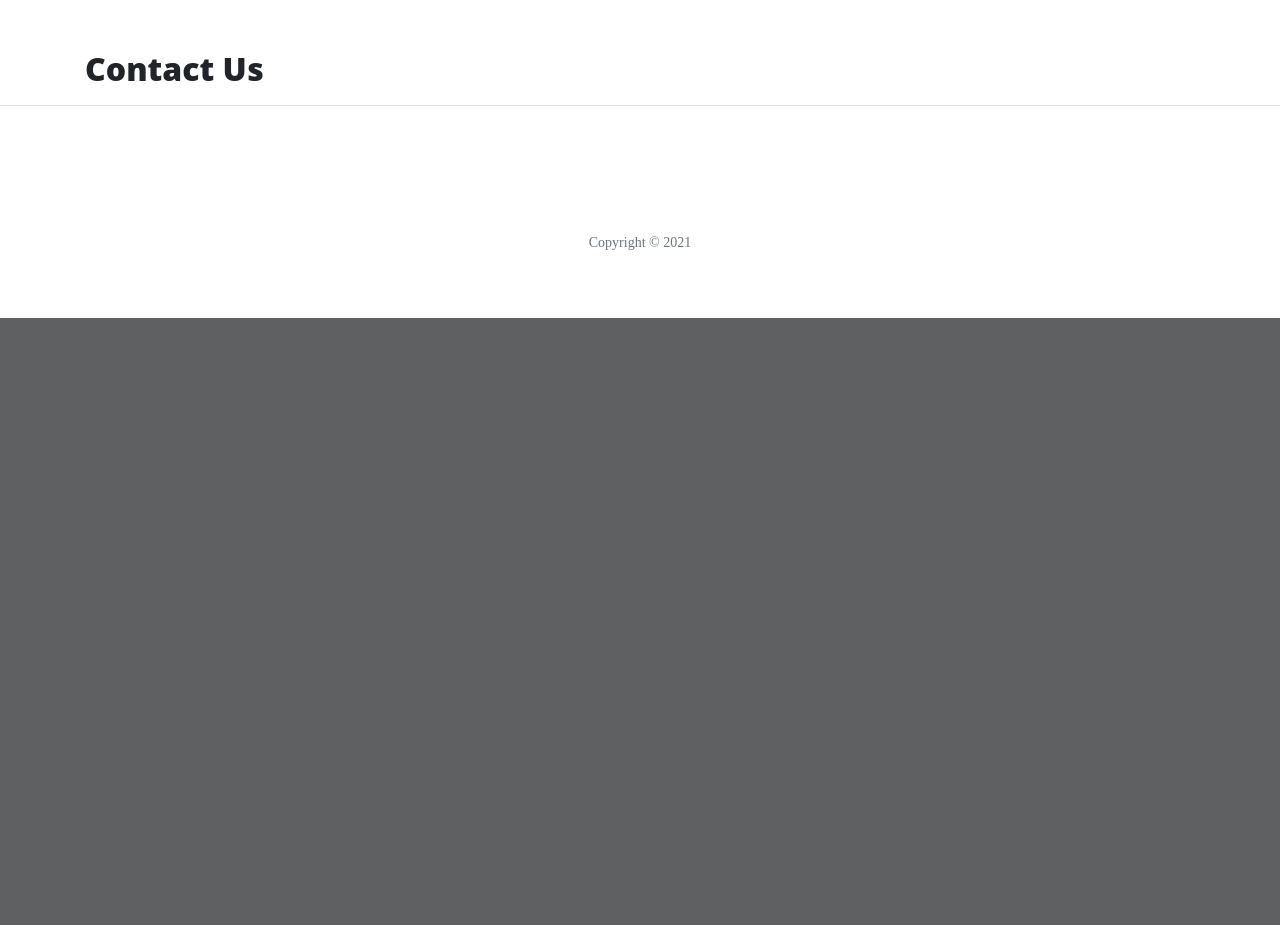
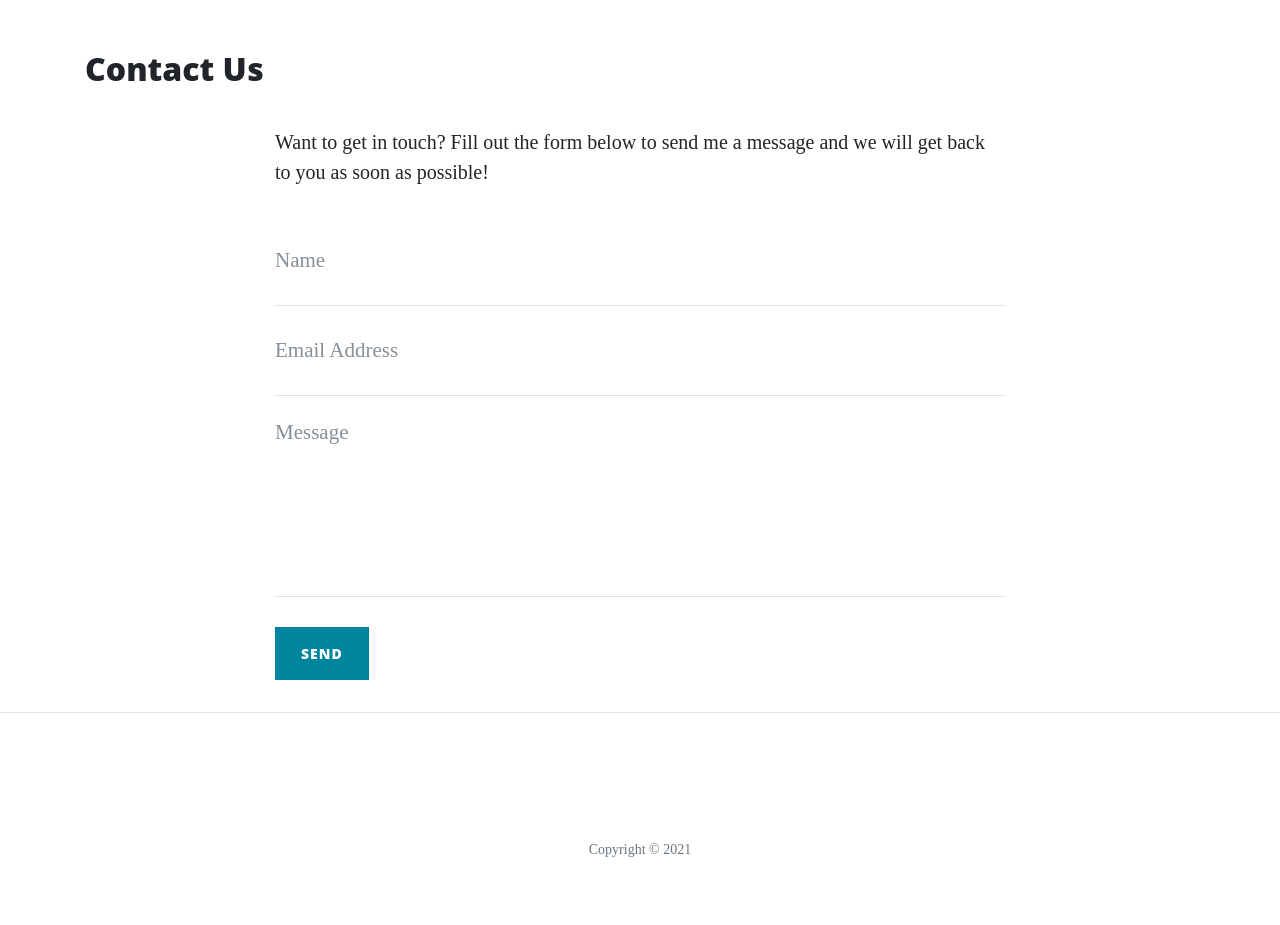
Before and after one commit to pawlean/MSP3-SweetLife, a Flask app: page /contact in a window 1280 px wide. Shown: the part 532-1457 px from the top of the page. Before the commit the page ends 850 px from the top, so only its background shows below. Run offline with Flask 2, Linux system fonts and the light colour scheme; some libraries are stand-ins or nearby versions.

Commit message:
Adding contact form to contact.html

```diff
--- a/app.py
+++ b/app.py
@@ -1,9 +1,12 @@
 import os
 import json
-from flask import Flask, render_template
+from flask import Flask, render_template, request, flash
+if os.path.exists("env.py"):
+    import env
 
 
 app = Flask(__name__)
+app.secret_key = os.environ.get("SECRET_KEY")
 
 
 @app.route("/")
@@ -24,8 +27,10 @@ def about():
     return render_template("about.html", page_title="About Us", company=data)
 
 
-@app.route("/contact")
+@app.route("/contact", methods=["GET", "POST"])
 def contact():
+    if request.method == "POST":
+        flash("Thanks {}, we have recived your message!".format(request.form.get("name")))
     return render_template("contact.html", page_title="Contact Us")
 
 
--- a/templates/contact.html
+++ b/templates/contact.html
@@ -1,4 +1,50 @@
 {% extends "base.html" %}
 {% block content %}
+
     <h2>{{ page_title }}</h2>
+
+    <div class="row">
+		<div class="col-lg-8 col-md-10 mx-auto">
+
+            {% with messages = get_flashed_messages() %}
+                {% if messages %}
+                    <ul class="flashes">
+                        {% for message in messages %}
+                            <li>{{ message }}</li>
+                        {% endfor %}
+                    </ul>
+                {% endif %}
+            {% endwith %}
+
+			<p>Want to get in touch? Fill out the form below to send me a message and we will get back to you as soon as possible!</p>
+			<form method="POST" name="sentMessage" id="contactForm" novalidate>
+				<div class="control-group">
+					<div class="form-group floating-label-form-group controls">
+						<label>Name</label>
+						<input type="text" class="form-control" placeholder="Name" name="name" id="name" required data-validation-required-message="Please enter your name.">
+						<p class="help-block text-danger"></p>
+					</div>
+				</div>
+				<div class="control-group">
+					<div class="form-group floating-label-form-group controls">
+						<label>Email Address</label>
+						<input type="email" class="form-control" placeholder="Email Address" name="email" id="email" required data-validation-required-message="Please enter your email address.">
+						<p class="help-block text-danger"></p>
+					</div>
+				</div>
+				<div class="control-group">
+					<div class="form-group floating-label-form-group controls">
+						<label>Message</label>
+						<textarea rows="5" class="form-control" placeholder="Message" name="message" id="message" required data-validation-required-message="Please enter a message."></textarea>
+						<p class="help-block text-danger"></p>
+					</div>
+				</div>
+				<br>
+				<div id="success"></div>
+				<div class="form-group">
+					<button type="submit" class="btn btn-primary" id="sendMessageButton">Send</button>
+				</div>
+			</form>
+		</div>
+	</div>
 {% endblock %}
```
